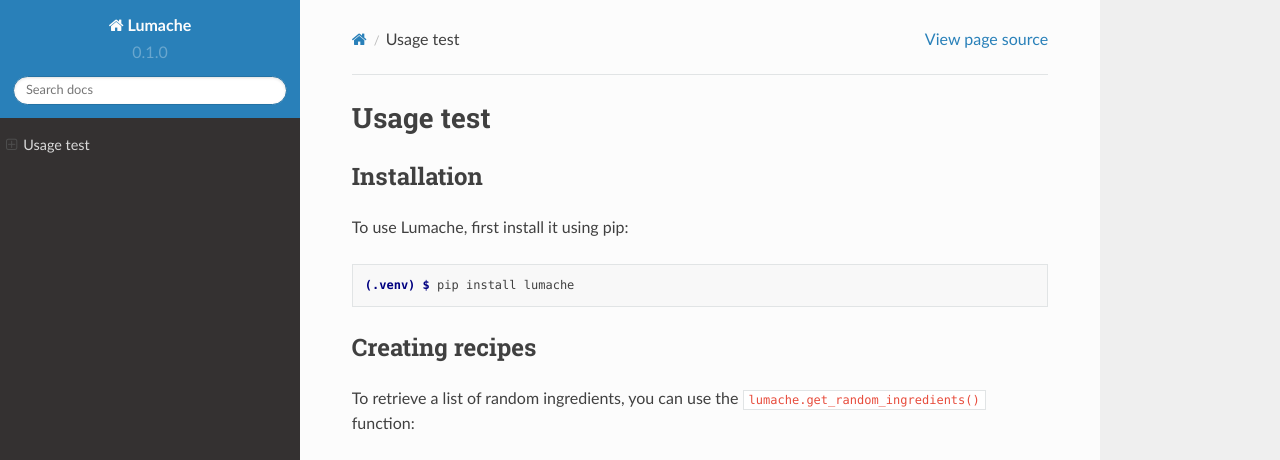
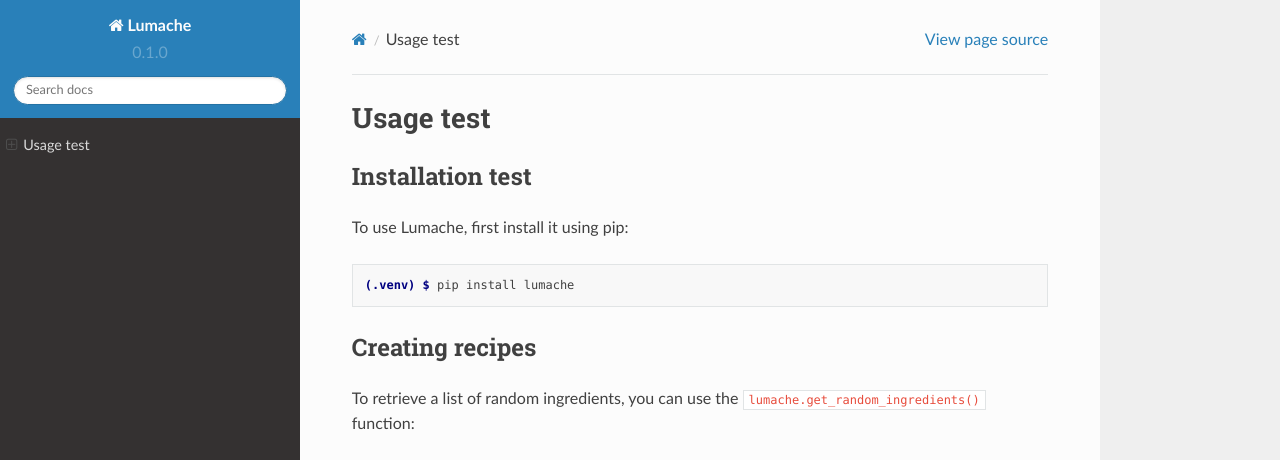
Before and after one commit to AbdelrahmanElsaidElsawy/rtd-tutorial, a Sphinx documentation site: the page built from docs/source/usage.rst, in a window 1280 px wide and 1036 px high. Shown: the top 460 px of the window. Built offline with Sphinx 7.4.7 and the Read the Docs theme 2.0.0, drawn with Linux system fonts in a browser that asks for light colours; pages that are not in the unit, such as notebooks, are missing from menus; grey boxes are pictures that could not be loaded.

Commit message:
Update usage.rst

```diff
--- a/docs/source/usage.rst
+++ b/docs/source/usage.rst
@@ -1,9 +1,9 @@
 Usage test
 =====
 
-.. _installation:
+.. _installation: test
 
-Installation
+Installation test
 ------------
 
 To use Lumache, first install it using pip:
```
